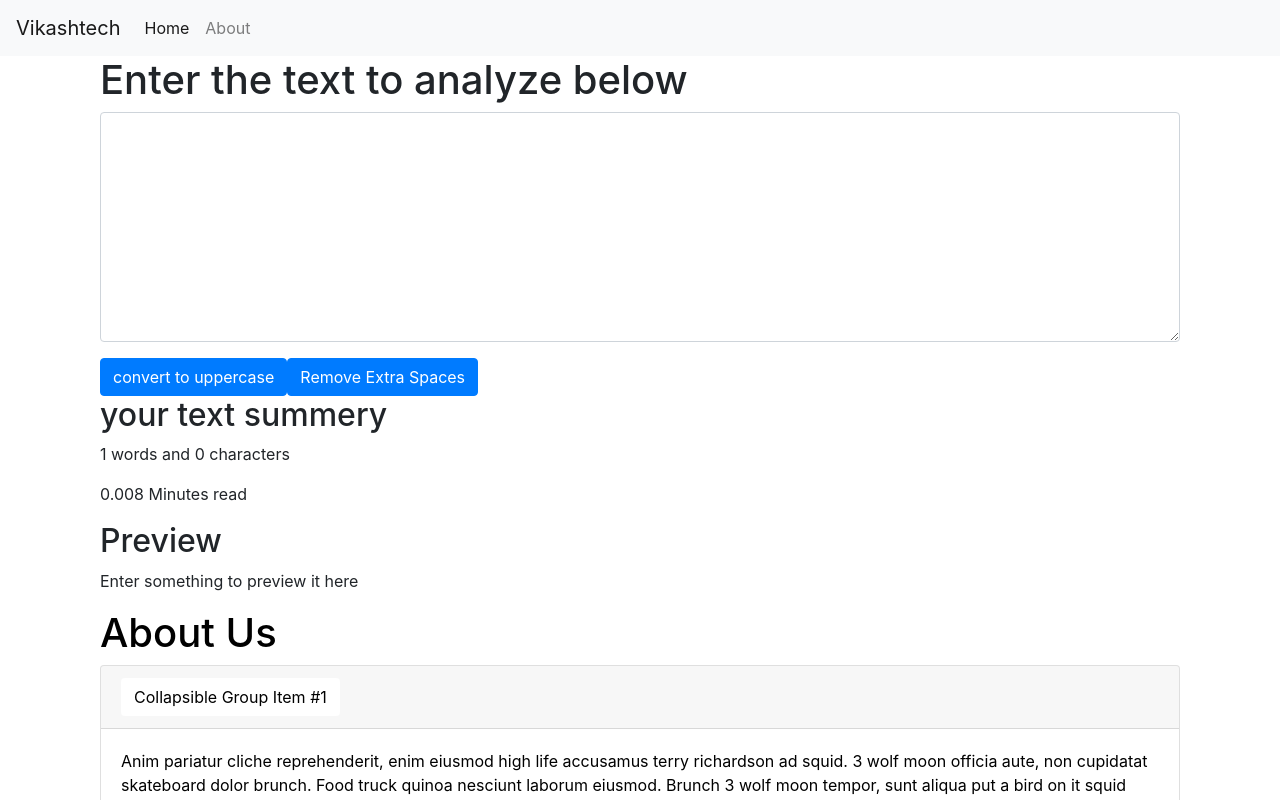
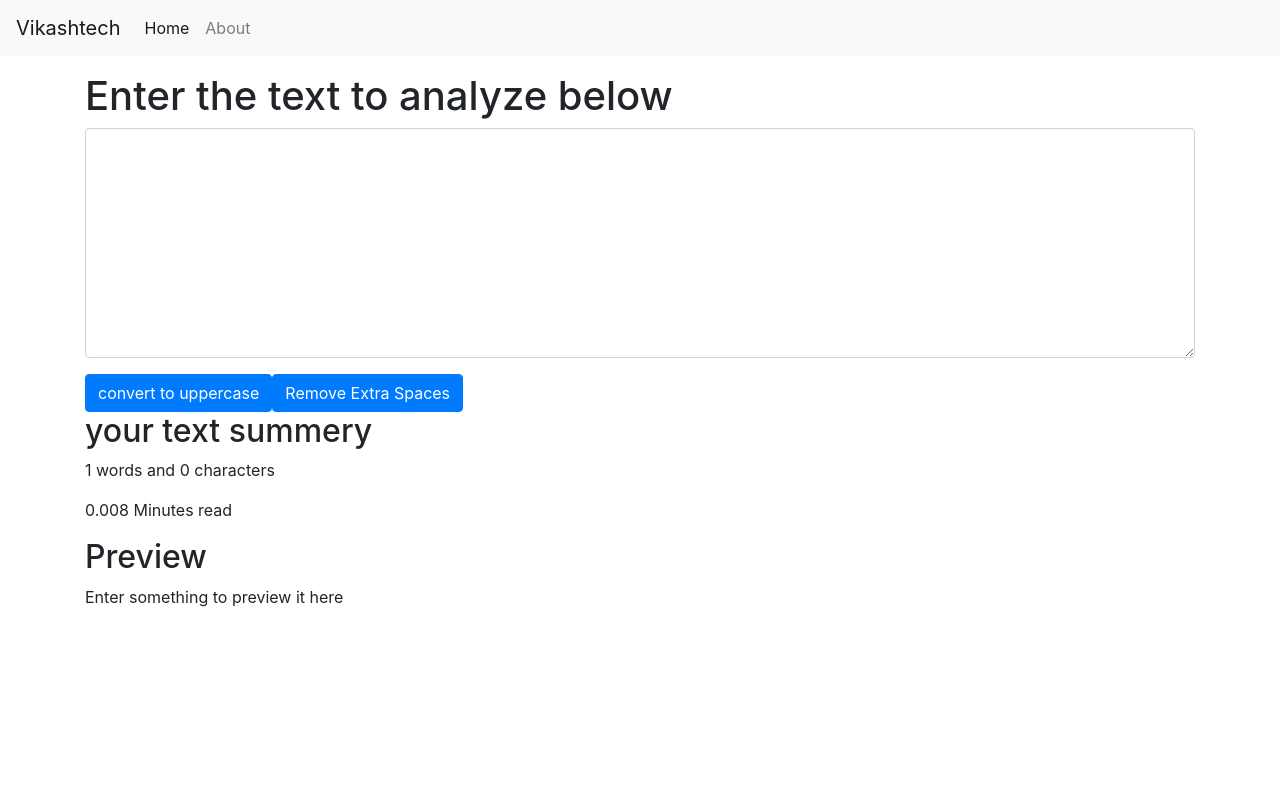
Before and after one commit to Vs74279/myapp, a React (Create React App) app: page / in a window 1280 px wide. Shown: the top 800 px of the page. Built offline with nearby package versions, Linux system fonts and the light colour scheme.

Commit message:
React Route SetUp

```diff
--- a/src/App.js
+++ b/src/App.js
@@ -1,10 +1,16 @@
 
-import { useState } from 'react';
+import  React,{ useState } from 'react';
 import './App.css';
 import About from './components/About';
 import Alert from './components/Alert';
 import Navbar from './components/Navbar';
 import TextForm from './components/TextForm';
+import {
+  BrowserRouter as Router,
+  Routes,
+  Route,
+
+} from "react-router-dom";
 
 function App() {
   const [alert, setAlert] = useState(null);
@@ -19,13 +25,30 @@ function App() {
   }
   return (
     <>
+    <Router>
      <Navbar title="Vikashtech"/>
      <Alert Alert={alert}/>
-     <div className='container'>
-      <TextForm showAlert={showAlert} heading='Enter the text to analyze below'/>
+     <div className='container my-3'>
+      <Routes>
 
-     <About/>
+      <Route path="/about" element={<About />} />
+
+
+
+
+
+
+
+
+
+      </Routes>
       </div>
+      < TextForm showAlert={showAlert} heading='Enter the text to analyze below'/>
+     </Router>
+
+
+
+
     </>
 
 
--- a/src/components/Navbar.js
+++ b/src/components/Navbar.js
@@ -1,5 +1,6 @@
 import React from "react"
 import PropTypes from 'prop-types'
+
 
 
 export default function Navbar(props){
@@ -15,7 +16,7 @@ export default function Navbar(props){
           <a className="nav-link" href="/">Home <span class="sr-only">(current)</span></a>
         </li>
         <li className="nav-item">
-          <a className="nav-link" href="/">About</a>
+          <a className="nav-link" href="/about">About</a>
         </li>
 
       </ul>
```
